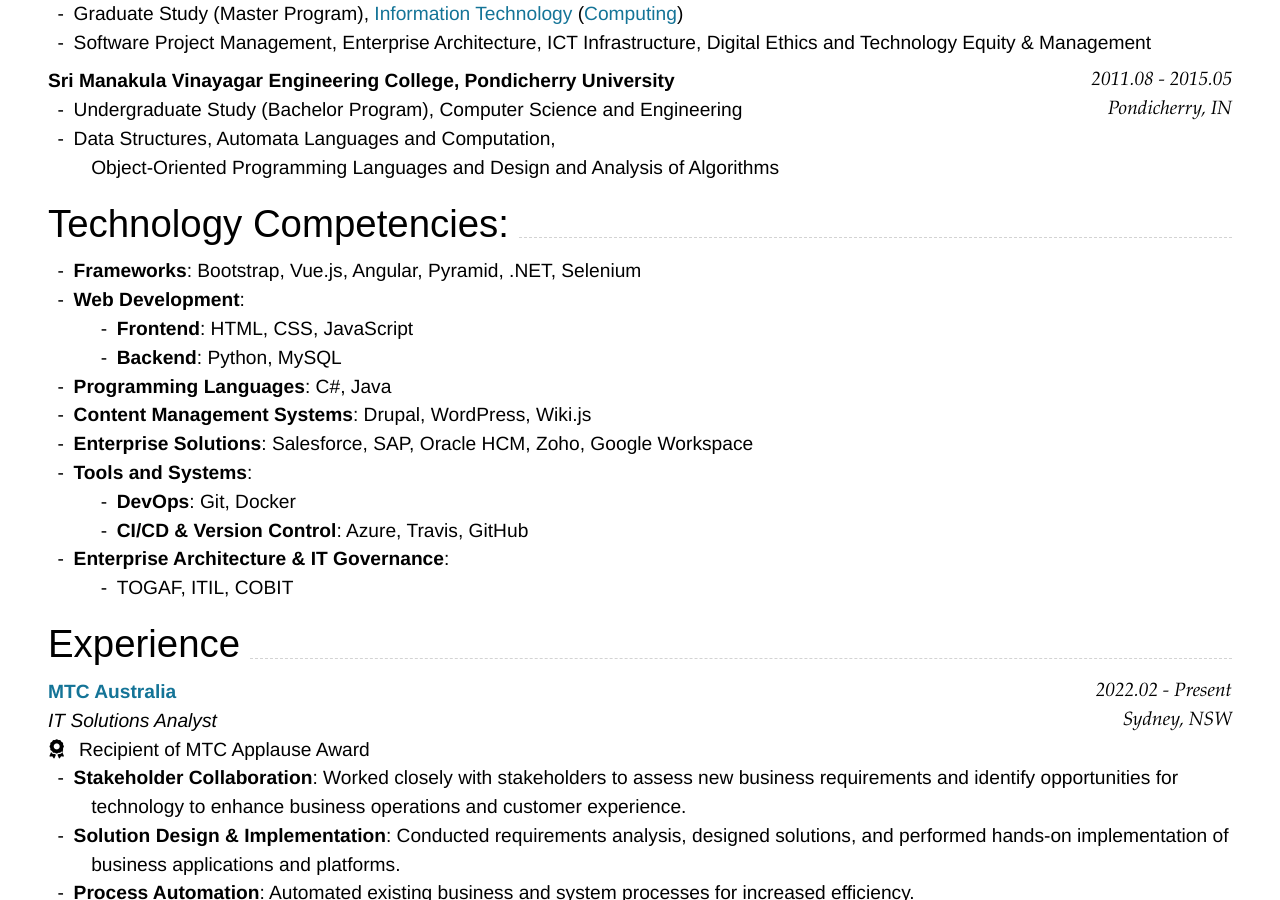
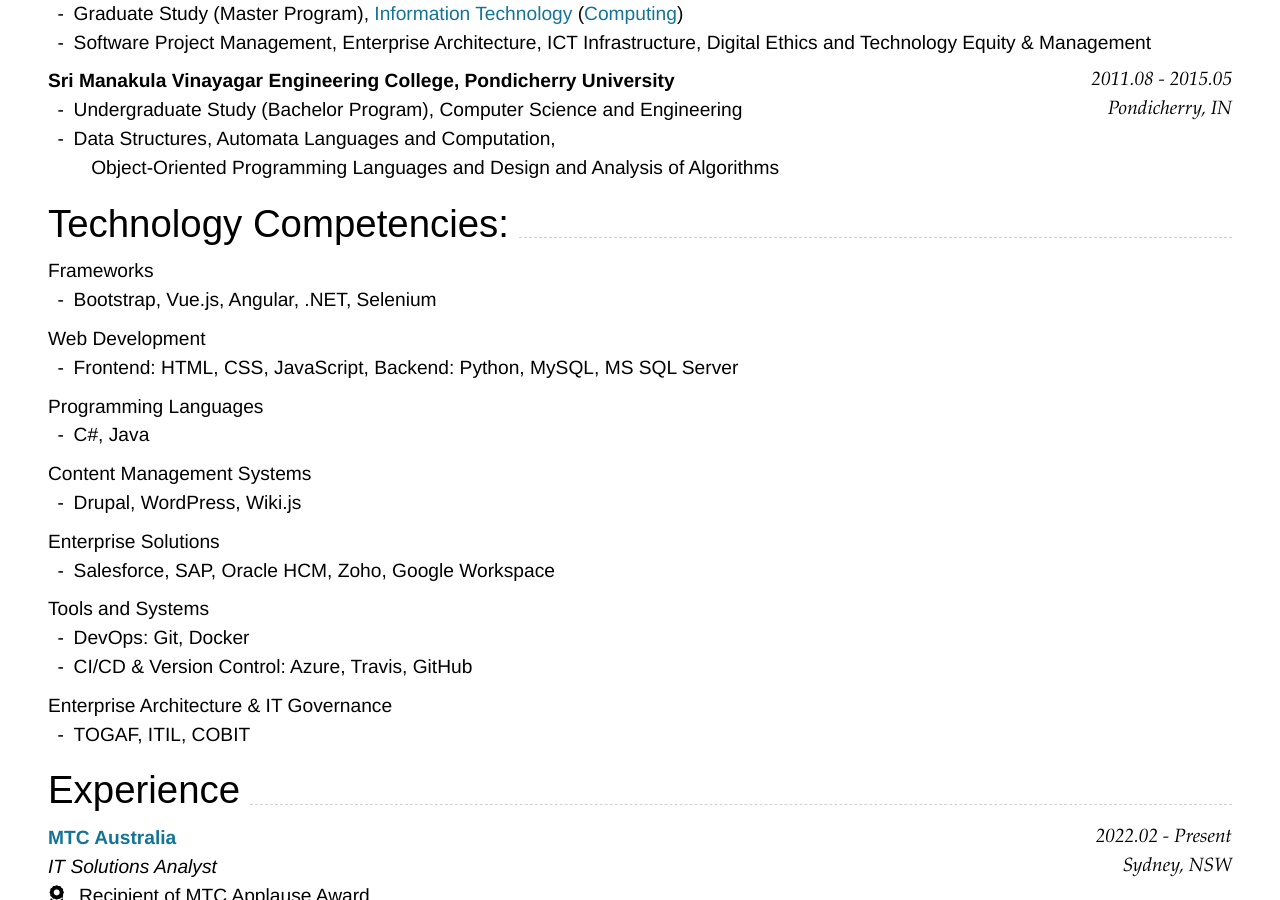
Before and after one commit to thedhanawada/me, a Jekyll site: the page built from index.md, in a window 1280 px wide and 900 px high, scrolled down 578 px. Built offline with Jekyll 4.4.1, drawn with Linux system fonts in a browser that asks for light colours; nearby versions of some CDN libraries.

Commit message:
Update index.md

```diff
--- a/index.md
+++ b/index.md
@@ -66,18 +66,29 @@ Pondicherry, IN
 
 ## Technology Competencies:
 
-1. **Frameworks**: Bootstrap, Vue.js, Angular, Pyramid, .NET, Selenium
-2. **Web Development**:
-   - **Frontend**: HTML, CSS, JavaScript
-   - **Backend**: Python, MySQL
-3. **Programming Languages**: C#, Java
-4. **Content Management Systems**: Drupal, WordPress, Wiki.js
-5. **Enterprise Solutions**: Salesforce, SAP, Oracle HCM, Zoho, Google Workspace
-6. **Tools and Systems**:
-   - **DevOps**: Git, Docker
-   - **CI/CD & Version Control**: Azure, Travis, GitHub
-7. **Enterprise Architecture & IT Governance**:
-   - TOGAF, ITIL, COBIT
+
+### Frameworks
+- Bootstrap, Vue.js, Angular, .NET, Selenium
+
+### Web Development
+- Frontend: HTML, CSS, JavaScript,
+  Backend: Python, MySQL, MS SQL Server
+
+### Programming Languages
+- C#, Java
+
+### Content Management Systems
+- Drupal, WordPress, Wiki.js
+
+### Enterprise Solutions
+- Salesforce, SAP, Oracle HCM, Zoho, Google Workspace
+
+### Tools and Systems
+- DevOps: Git, Docker
+- CI/CD & Version Control: Azure, Travis, GitHub
+
+### Enterprise Architecture & IT Governance
+- TOGAF, ITIL, COBIT
 
 ## Experience
 ### **[MTC Australia](https://mtcaustralia.com.au/){:target="_blank"}** `2022.02 - Present`
```
